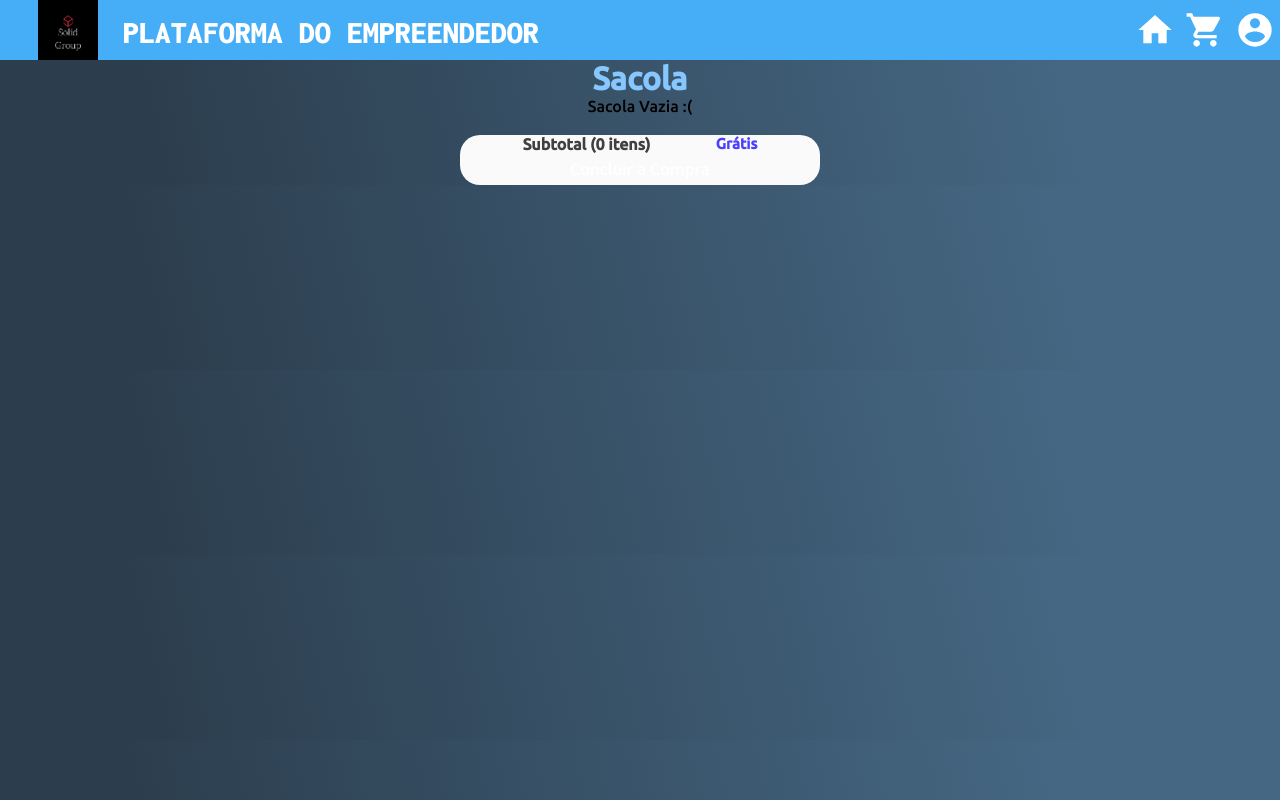
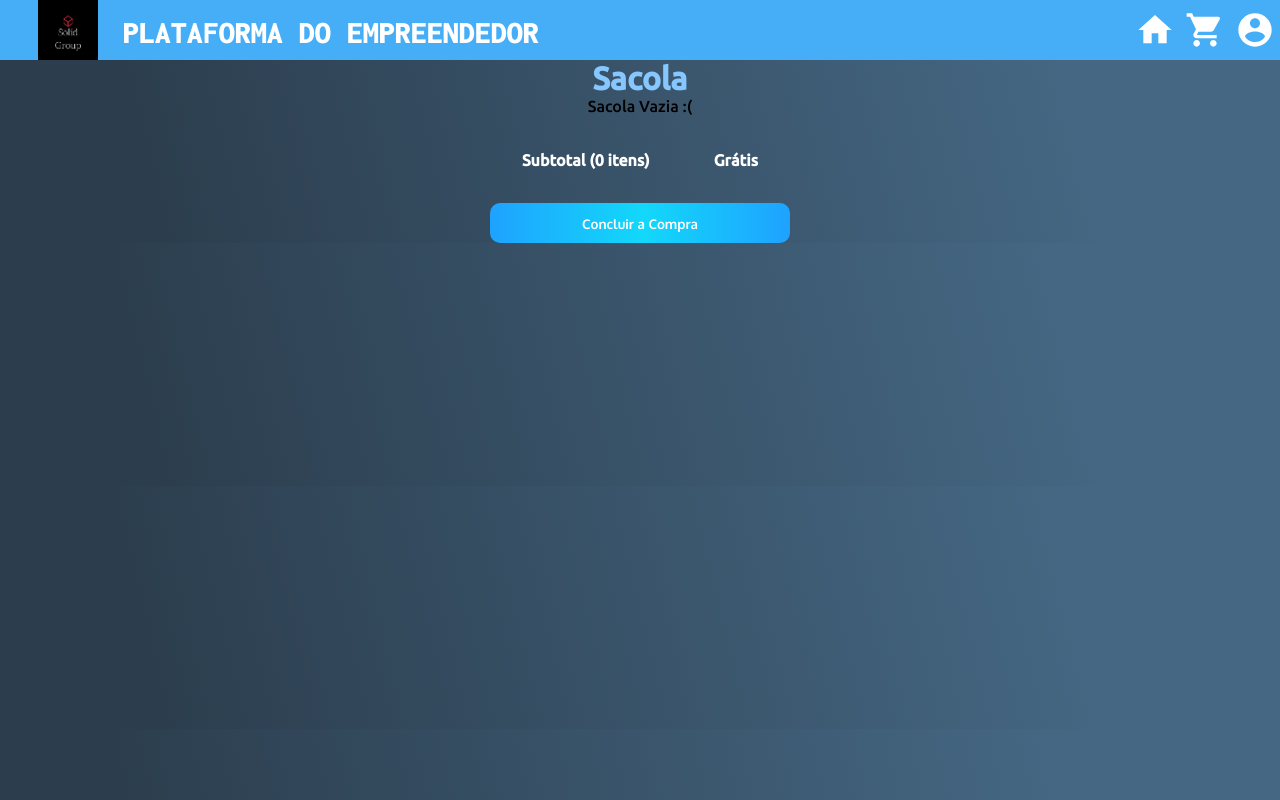
Before and after one commit to otaviolage/empreendedor-front, a React (Create React App) app: page /cart in a window 1280 px wide. Built offline with nearby package versions, Linux system fonts and the light colour scheme; a web font is replaced by a local one.

Commit message:
fix some front bugs

```diff
--- a/src/components/Header/index.jsx
+++ b/src/components/Header/index.jsx
@@ -1,15 +1,12 @@
 import React from "react";
 import Logo from "../../images/logo.png"
-import Login from "../../images/login.png"
 import "./style.css";
 
 import {
   AccountCircle,
   Home,
-  Storefront,
   ShoppingCart,
-  DashboardOutlined,
-} from "@material-ui/icons";
+  } from "@material-ui/icons";
 import { Link } from "react-router-dom";
 
 export default function Header(page) {
--- a/src/components/Product/index.jsx
+++ b/src/components/Product/index.jsx
@@ -6,7 +6,7 @@ import formatPrice from "../../utils/formatPrice";
 
 const Product = ({ prod }) => {
     const { addToCart, cart, deleteToCart } = useCart();
-    const parcela = prod.availability.price / 8;
+    // const parcela = prod.availability.price / 8;
 
     const [isInCart, setIsInCart] = useState(false);
     useEffect(() => {
--- a/src/components/Product/style.css
+++ b/src/components/Product/style.css
@@ -150,10 +150,6 @@
     text-decoration: none;
 }
 
-\\Botão de Remover
-.product .comprar .remover{
-
-}
 .product .comprar .remover:hover{
     background-color: #0091ff;
 }
--- a/src/components/TotalCart/index.jsx
+++ b/src/components/TotalCart/index.jsx
@@ -1,39 +1,39 @@
 import "./style.css";
-import { Link } from 'react-router-dom';
-import {useCart} from '../../hooks/Cart';
+import { Link } from "react-router-dom";
+import { useCart } from "../../hooks/Cart";
 import { useEffect, useState, useMemo } from "react";
 import formatPrice from "../../utils/formatPrice";
 
-
-const TotalCart = ()=>{
-    const {cart} = useCart();
+const TotalCart = () => {
+  const { cart } = useCart();
   const [total, setTotal] = useState(0);
   const [quantity, setQuantity] = useState(0);
-    useEffect(()=>{
-        const newTotal = cart.reduce((antigo, item)=>{
+  useEffect(() => {
+    const newTotal = cart.reduce((antigo, item) => {
       const qtd = item.quantity || 1;
       const preco = item.availability.price;
 
-            console.log(antigo)
-            console.log('qtd', qtd)
-            console.log(preco)
+      console.log(antigo);
+      console.log("qtd", qtd);
+      console.log(preco);
 
       return qtd * preco + antigo;
-        },0)
-        const newQuantity = cart.reduce((antigo,item)=>{
+    }, 0);
+    const newQuantity = cart.reduce((antigo, item) => {
       const qtd = item.quantity || 1;
 
       return qtd + antigo;
-        },0)
+    }, 0);
     setTotal(newTotal);
     setQuantity(newQuantity);
-    },[cart])
+  }, [cart]);
 
-    const parsedTotal = useMemo(()=>{
+  const parsedTotal = useMemo(() => {
     return formatPrice(total);
-    },[total])
+  }, [total]);
 
   return (
+    <div>
       <div className="totalcart">
         <div className="box-totalcart">
           <div className="desc-preco">
@@ -42,10 +42,16 @@ const TotalCart = ()=>{
               <p>{parsedTotal} </p>
             </div>
           </div>
-                <Link className="continue" to="./purchased">Concluir a Compra</Link>
         </div>
       </div>
-    )
-}
+        <br />
+      <button>
+        <Link className="continue" to="./purchased">
+          Concluir a Compra
+        </Link>
+      </button>
+    </div>
+  );
+};
 
 export default TotalCart;
--- a/src/components/TotalCart/style.css
+++ b/src/components/TotalCart/style.css
@@ -1,5 +1,4 @@
 @import url('https://fonts.googleapis.com/css2?family=Koulen&family=Open+Sans:ital,wght@0,300;0,400;0,500;0,600;0,700;0,800;1,300;1,400;1,500;1,600;1,700;1,800&family=Oxygen:wght@300;400;700&display=swap');
-
 
 .totalcart{
     width: 100%;
@@ -7,6 +6,7 @@
     align-items: center;
     justify-content: center;
     color:#404040;
+
 
 }
 
@@ -17,7 +17,7 @@
     justify-content: space-around;
     margin-top: 20px;
     width: 45%;
-    background-color: rgb(250, 250, 250);
+    color: white;
     height: 50px;
     border-radius: 20px;
 }
@@ -33,7 +33,7 @@
     font-family: 'Ubuntu';
 }
 
-.totalcart .box-totalcart .desc-preco div p{
+.totalcart .box-totalcart .desc-preco div p .continue{
     color: #4c3fff;
     font-size: 15px;
 }
@@ -43,14 +43,17 @@
     align-items: center;
     justify-content: center;
     text-decoration: none;
-    color: white;
+    color: black;
     font-weight: bold;
     border-radius: 10px;
-    background-color: #3da30a;
     width: 250px;
     height: 40px;
 }
 
-.totalcart .box-totalcart .continue:hover{
-    background-color: #58c223;
+button{
+    background-image: linear-gradient(to right, #1FA2FF 0%, #12D8FA  51%, #1FA2FF  100%)
 }
+
+button:hover{
+    background-image: linear-gradient(to right, #ff0084 0%, #33001b  51%, #ff0084  100%)
+}
--- a/src/pages/Login/Signup.jsx
+++ b/src/pages/Login/Signup.jsx
@@ -10,7 +10,6 @@ class Signup extends Component {
       newUser: null
     }
   }
-
 
   NewUser = () => {
     var username = document.getElementById("signUpUsername").value;
@@ -30,7 +29,6 @@ class Signup extends Component {
       alert("The passwords you entered do not match.");
     }
   }
-
 
   render() {
     return (
--- a/src/pages/admin/admin.css
+++ b/src/pages/admin/admin.css
@@ -5,6 +5,7 @@
     box-sizing: border-box;
     font-weight: bold;
     text-decoration: none;
+    color: white
 }
 
 input {
--- a/src/pages/admin/index.jsx
+++ b/src/pages/admin/index.jsx
@@ -78,12 +78,6 @@ class Admin extends React.Component {
                     <input type="text" name="vendor" onChange={this.handleChange} />
                   </label>
                 </div>
-                <div>
-                  <label>
-                    Parceiro:
-                    <input type="text" name="vendor" onChange={this.handleChange} />
-                  </label>
-                </div>
                 <br />
                 <button type="submit">Add</button>
               </form>
--- a/src/utils/formatPrice.js
+++ b/src/utils/formatPrice.js
@@ -1,5 +1,5 @@
 const formatPrice = (price) =>{
-    if (price == 0) return 'Grátis'
+    if (price === 0) return 'Grátis'
     return new Intl.NumberFormat('pt-BR', { style: 'currency', currency: 'BRL' }).format(price)
 }
 
```
Lines whose indentation alone changed are shown as unchanged.
